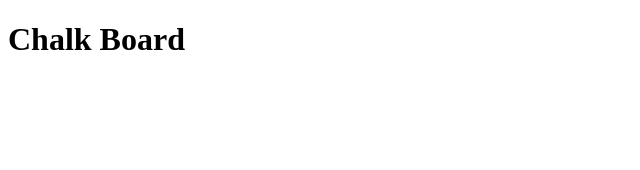
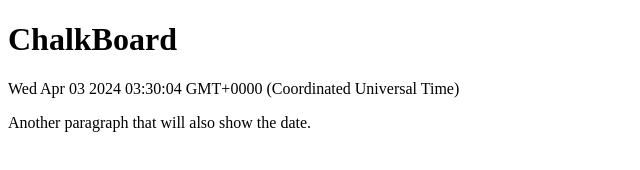
Before and after one commit to AdvaySingh1/CNN_From_Scratch_FullStack.github.io, a plain HTML site: page public/index.html in a window 1280 px wide. Shown: the whole page, without its empty margins (0-640 px from the left). Drawn offline with Linux system fonts and the light colour scheme.

Commit message:
general theory/activation

```diff
--- a/public/index.html
+++ b/public/index.html
@@ -2,11 +2,14 @@
 <html>
 
 <head>
-
+    <link rel="stylesheet" href='/public/css/style.css'>
 </head>
 <body>
-
-<h1>Chalk Board</h1>
-
+    <h1>ChalkBoard</h1>
+    <p>This will show the date.</p>
+    <p>Another paragraph that will also show the date.</p>
+    <!--...more content...-->
+    <!-- Load your JavaScript file -->
+    <script src='/public/js/script.js'></script>
 </body>
 </html>
```
Also changed, not shown: 7 other files.
